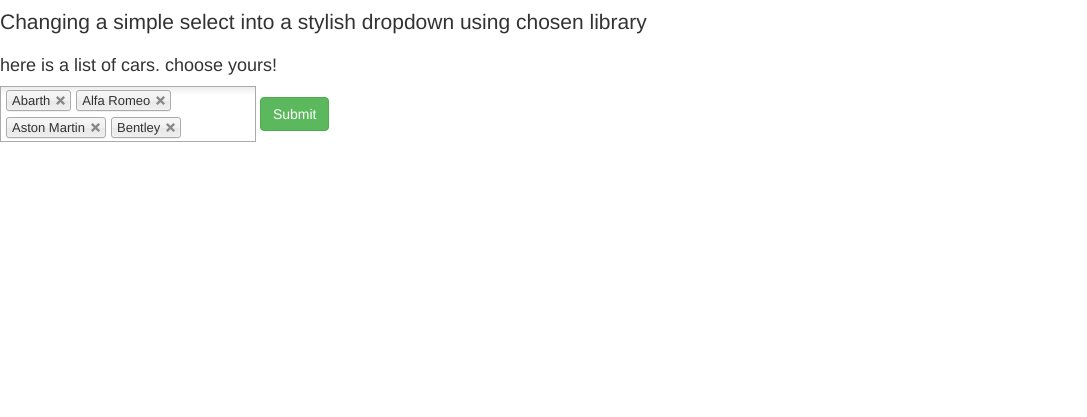
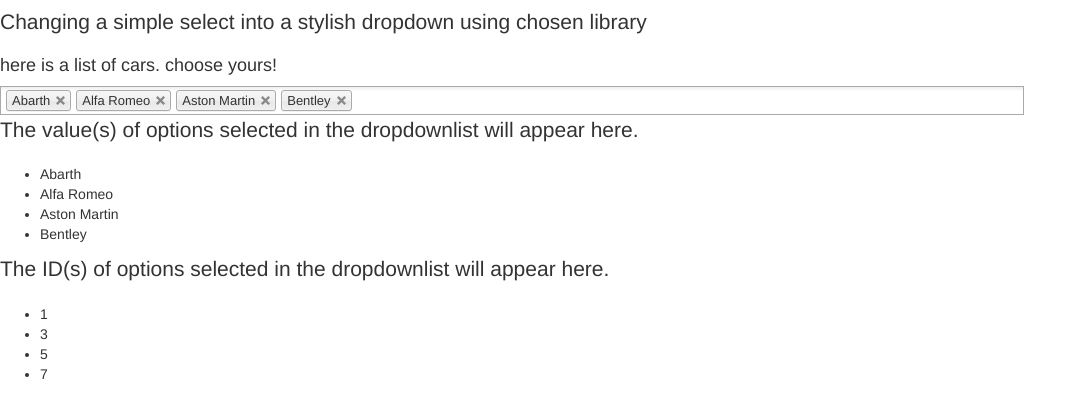
Before and after one commit to akshaymk94/learningChosen, a plain HTML site: page chosen.html in a window 1280 px wide. Shown: the part 63-480 px from the top of the page, without its empty margins (0-1087 px from the left). Drawn offline with nearby package versions, Linux system fonts and the light colour scheme.

Commit message:
ID and value of selected options can now be displayed in two different sections

```diff
--- a/chosen.html
+++ b/chosen.html
@@ -22,7 +22,8 @@
         <p class="lead">Changing a simple select into a stylish dropdown using chosen library</p>
         <h4>here is a list of cars. choose yours!</h4>
 
-        <select data-placeholder="Choose your car(s)..." multiple id="carsList">
+        <section id="dropdownSection">
+            <select data-placeholder="Choose your car(s)..." multiple id="carsList">
             <!--<option></option>
             <option>Abarth</option>
             <option>Acura</option>
@@ -48,9 +49,26 @@
             <option>Ford</option>
             <option>General Motors</option>-->
 
-        </select>
+            </select>
 
-        <button type="button" class="btn btn-success btnSubmit">Submit</button>
+            <!--<button type="button" class="btn btn-success btnSubmit">Submit</button>-->
+
+        </section>
+
+        <section id="selectedOptionsSection">
+            <p class="lead">The value(s) of options selected in the dropdownlist will appear here.</p>
+            <ul class="listOfSelectedOptions">
+
+            </ul>
+        </section>
+
+        <section id="selectedIdSection">
+            <p class="lead">The ID(s) of options selected in the dropdownlist will appear here.</p>
+            <ul class="listOfSelectedIds">
+
+            </ul>
+
+        </section>
 
         <!--Load JQuery CDN first-->
         <script src="http://code.jquery.com/jquery-3.3.1.min.js" integrity="sha256-FgpCb/KJQlLNfOu91ta32o/NMZxltwRo8QtmkMRdAu8="crossorigin="anonymous"></script>
--- a/js/script.js
+++ b/js/script.js
@@ -13,7 +13,7 @@
            obj["name"] = listOfCars[index]["name"]
            myCars.push(obj);
        }
-       carsDropDown(); //i had misplaced this function call. and thats what took time.
+       carsDropDown();
        selectedCars();
 
    });
@@ -31,6 +31,7 @@
         $('#carsList').trigger("chosen:updated");
     }
 
+    //preselecting options with ID that are present in preselectedIds[]
     function selectedCars() {
         $('#carsList option').each(function() {
             for(var i = 0; i < preselectedIds.length; i ++) {
@@ -41,12 +42,32 @@
                 }
             }
         });
+        showSelectedNamesIds();
     }
      selectedCars();
 
+    //on load of page, display the preselected options and their respective ID
+    function showSelectedNamesIds() {
+        $('#carsList option:selected').each(function(index, value) {
+            var selectedId = $(this).attr('id');
+            var selectedValue = $(this).val();
+            if($(this).length) {
+                var optionName = '<li class="optionName" elementId="'+ selectedId +'">'+ selectedValue +'</li>';
+
+                $('.listOfSelectedOptions').append(optionName);
+
+                var optionId = '<li class="optionId" id="'+ selectedId +'">'+ selectedId +'</li>';
+
+                $('.listOfSelectedIds').append(optionId);
+            }
+            $('#carsList').trigger("chosen:updated");
+        });
+    }
+
+
     //converting a select element into chosen dropdownlist
     $('#carsList').chosen({
-        width: "20%",
+        width: "80%",
         no_results_text: "oops! search failed!",
         /*max_selected_options: 2,*/
         allow_single_deselect: true
@@ -57,14 +78,22 @@
         $('#carsList').notify("you've already selected maximum number of options!", {position: "bottom"});
     });
 
-    //click this button to display id and value of selected options
-    $('body').on('click','.btnSubmit', function() {
-        $('#carsList option:selected').each(function(index, value) {
+
+    //on changes in the select element, display the preselected options and their respective ID
+    $('body').on('change','#carsList', function() {
+        $('.listOfSelectedOptions').empty();
+        $('.listOfSelectedIds').empty();
+         $('#carsList option:selected').each(function(index, value) {
             var selectedId = $(this).attr('id');
             var selectedValue = $(this).val();
             if($(this).length) {
-                console.log("selected Id : " + selectedId);
-                console.log("selected option : " + selectedValue);
+                var optionName = '<li class="optionName" elementId="'+ selectedId +'">'+ selectedValue +'</li>';
+
+                $('.listOfSelectedOptions').append(optionName);
+
+                var optionId = '<li class="optionId" id="'+ selectedId +'">'+ selectedId +'</li>';
+
+                $('.listOfSelectedIds').append(optionId);
             }
         });
     });
```
